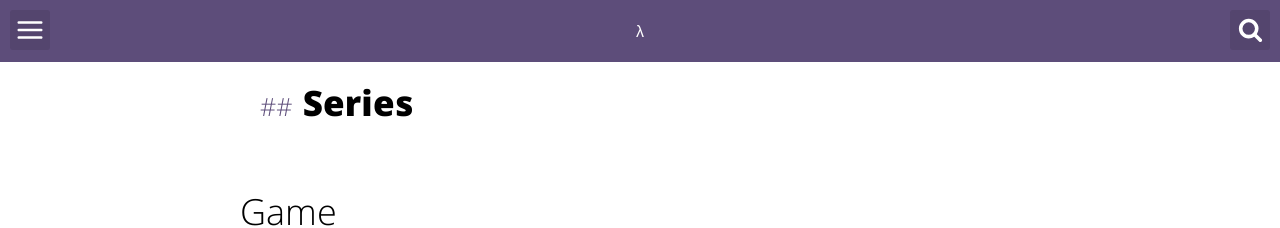
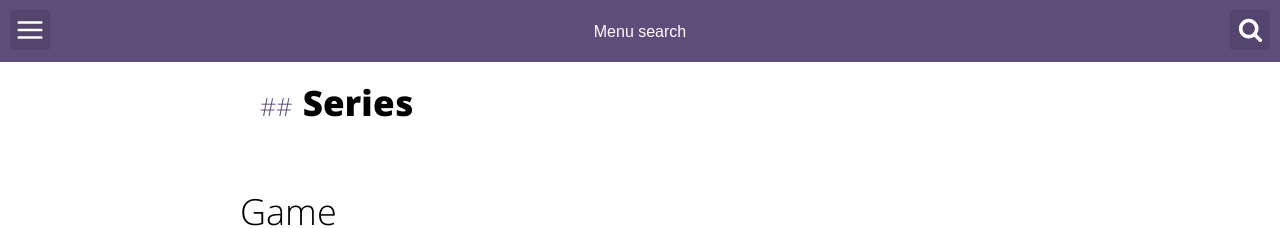
Before and after one commit to zywkloo/zywkloo.github.io, a Jekyll site: the page built from series.html, in a window 1280 px wide. Shown: the top 228 px of the page. Built offline with Jekyll 4.4.1, drawn with Linux system fonts in a browser that asks for light colours.

Commit message:
Update header-post.html

```diff
--- a/_includes/header-post.html
+++ b/_includes/header-post.html
@@ -1,4 +1,4 @@
 <header class="header-post">
-   	<p>λ</p>
+   	<p>Menu search</p>
     {% include menu-search.html %}
 </header>
```
